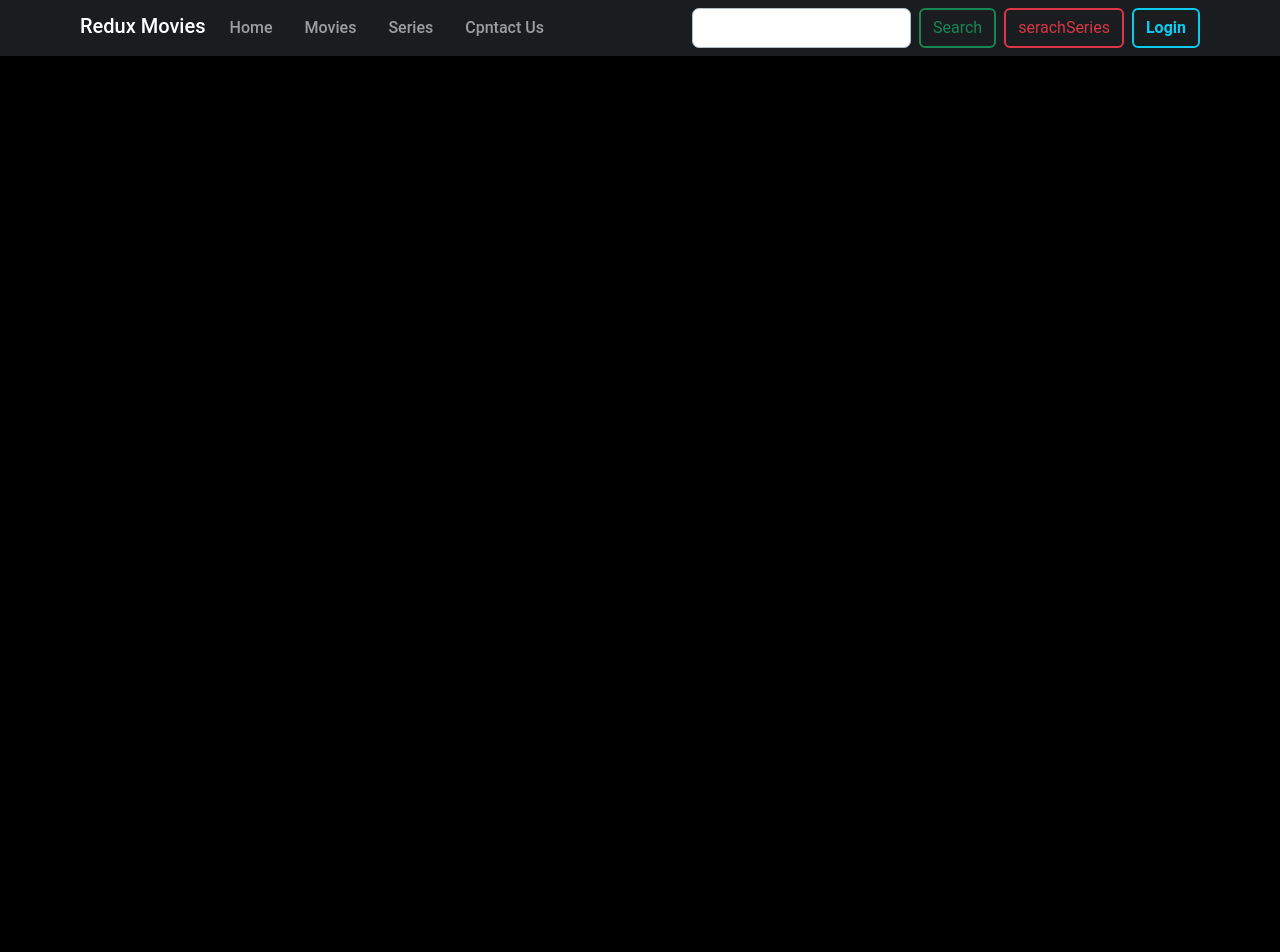
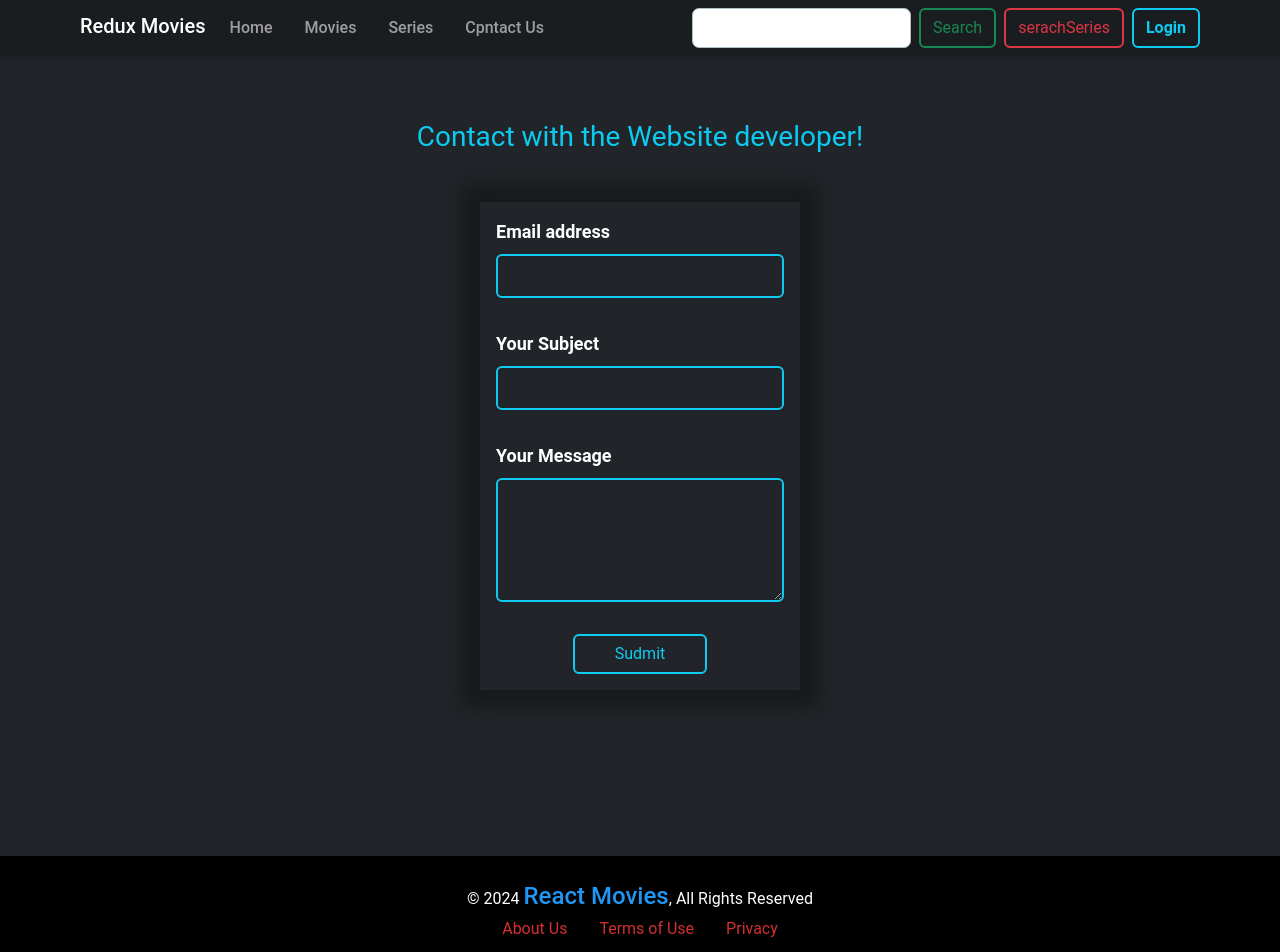
Before and after one commit to HazemAhmed9575/Aflame, a React (Vite) app: page /cpntacus in a window 1280 px wide. Shown: the top 952 px of the page. Before the commit the page ends 800 px from the top, so only its background shows below. Built offline with nearby package versions, Linux system fonts and the light colour scheme.

Commit message:
cpntactus

```diff
--- a/src/App.jsx
+++ b/src/App.jsx
@@ -5,6 +5,7 @@ import Move from './padges/Move'
 import Series from './padges/Series'
 import CpntactUs from './padges/CpntactUs'
 import { Route, Routes } from 'react-router-dom'
+import Footer from './compont/footer'
 
 function App() {
   return (
@@ -15,9 +16,9 @@ function App() {
           <Route path="/" element={<Home />} />
           <Route path="/move" element={<Move/> }/>
           <Route path="/series" element={<Series/> }/>
-          <Route path="/cpntacUS" element={<CpntactUs/> }/>
+          <Route path="/cpntacus" element={<CpntactUs/> }/>
         </Routes>
-
+<Footer/>
 
     </div>
   )
--- /dev/null
+++ b/src/compont/Footer.jsx
@@ -0,0 +1,45 @@
+import { Typography } from "@material-tailwind/react";
+
+ function Footer() {
+  return (
+    <footer className=" w-full  gap-y-1  py-6 text-center md:justify-between flex flex-col items-center ">
+      <Typography color="blue-gray" className="font-normal text-white">
+        &copy; 2024 <span className="text-2xl text-blue-500 font-medium">React Movies</span>, All Rights Reserved
+      </Typography>
+      <ul className="flex flex-wrap items-center gap-y-2  gap-x-8">
+        <li>
+          <Typography
+            as="a"
+            href="#"
+            color="blue-gray"
+            className="font-normal text-red-700 transition-colors hover:text-blue-500 focus:text-blue-500"
+          >
+            About Us
+          </Typography>
+        </li>
+        <li>
+          <Typography
+            as="a"
+            href="#"
+            color="blue-gray"
+            className="font-normal text-red-700 transition-colors hover:text-blue-500 focus:text-blue-500"
+          >
+            Terms of Use
+          </Typography>
+        </li>
+        <li>
+          <Typography
+            as="a"
+            href="#"
+            color="blue-gray"
+            className="font-normal text-red-700 transition-colors hover:text-blue-500 focus:text-blue-500"
+          >
+            Privacy
+          </Typography>
+        </li>
+
+      </ul>
+    </footer>
+  );
+}
+export default Footer
--- a/src/compont/NavBar.jsx
+++ b/src/compont/NavBar.jsx
@@ -3,7 +3,6 @@ import {
   Navbar,
   Collapse,
   Typography,
-  Button,
   IconButton,
   Input,
 } from "@material-tailwind/react";
@@ -12,6 +11,8 @@ import { Link } from "react-router-dom";
 
 function NavBar() {
   const [openNav, setOpenNav] = useState(false);
+  const [search,setSearch]=useState("")
+  const [searchpath,setSearchpath]=useState("serachSeries")
 
   useEffect(() => {
     window.addEventListener(
@@ -25,32 +26,32 @@ function NavBar() {
       <Typography
         as="li"
         variant="small"
-        className="p-1 font-medium text-base active:text-white hover:text-gray-400">
-        <Link to={"/"} className="flex items-center">
+        className="p-1 font-medium text-base  hover:text-gray-400">
+        <Link to={"/"} className="flex focus:text-white items-center">
           Home
         </Link>
       </Typography>
       <Typography
         as="li"
         variant="small"
-        className="p-1 font-medium text-base active:text-white hover:text-gray-400 ">
-        <Link to={"/move"} className="flex items-center">
+        className="p-1 font-medium text-base  hover:text-gray-400 ">
+        <Link to={"/move"} className="flex items-center focus:text-white">
           Movies
         </Link>
       </Typography>
       <Typography
         as="li"
         variant="small"
-        className="p-1 font-medium text-base active:text-white hover:text-gray-400 ">
-        <Link to={"/series"} className="flex items-center ">
+        className="p-1 font-medium text-base  hover:text-gray-400 ">
+        <Link to={"/series"} className="flex focus:text-white items-center ">
           Series
         </Link>
       </Typography>
       <Typography
         as="li"
         variant="small"
-        className="p-1 font-medium text-base hover:text-gray-400 ">
-        <Link to={"/cpntactUs"} className="flex items-center">
+        className="p-1 font-medium text-base  hover:text-gray-400 ">
+        <Link to={"/cpntacus"} className="flex focus:text-white items-center">
           Cpntact Us
         </Link>
       </Typography>
@@ -58,7 +59,7 @@ function NavBar() {
   );
   // end  navList Home, Movies , Series , Cpntact Us
   return (
-    <Navbar className=" max-w-full bg-[#212529] rounded-none border-0 p-2   ">
+    <Navbar className=" max-w-full bg-[#212529] rounded-none border-0 p-2 sticky top-0 z-10  ">
       <div className=" w-full flex flex-wrap items-center justify-around font-mono ">
         {/* navList and  Redux Movies */}
         <div className=" flex gap-x-5">
@@ -77,15 +78,17 @@ function NavBar() {
           <div className="relative flex w-full gap-2 md:w-max">
             <Input
               type="search"
+              value={search}
+              onChange={(e)=>setSearch(e.target.value)}
               placeholder="Search with movies"
               className="placeholder:text-black placeholder:after:text-black bg-white"
             />
           </div>
-          <button className="py-1.5 px-3 text-base  border-2 rounded-md  text-[#198754] border-[#198754] hover:bg-[#198754] hover:text-white">
+          <button className={`py-1.5 px-3 text-base  border-2 rounded-md  text-[#198754] border-[#198754] hover:bg-[#198754] hover:text-white ${search == "" && "pointer-events-none"}`}>
             Search
           </button>
-          <button className="py-1.5 px-3 text-base   border-2 rounded-md text-[#dc3545] border-[#dc3545] hover:text-white hover:bg-[#dc3545]">
-            serachSeries
+          <button onClick={()=>{searchpath == "serachSeries" ?setSearchpath("serachMovies"):setSearchpath("serachSeries")}} className={`py-1.5 px-3 text-base   border-2 rounded-md ${searchpath == "serachSeries" ? "text-[#dc3545] border-[#dc3545] hover:text-white hover:bg-[#dc3545]":"text-blue-700 border-2 rounded-md border-blue-700 hover:bg-blue-700 hover:text-white"}`}>
+            {searchpath}
           </button>
           <button className="py-1.5 px-3 text-base font-bold text-[#0dcaf0] border-2 rounded-md border-[#0dcaf0] hover:bg-[#0dcaf0] hover:text-black ">
             Login
--- a/src/padges/CpntactUs.jsx
+++ b/src/padges/CpntactUs.jsx
@@ -2,7 +2,51 @@ import React from 'react'
 
 function CpntactUs() {
   return (
-    <div>CpntactUs</div>
+    <div className='h-screen w-full flex flex-col items-center gap-6 bg-[#212529] pt-10'>
+
+<div className="text-center p-5">
+  <h1 className="text-[#0dcaf0] text-[1.75rem]" >Contact with the Website developer!</h1>
+</div>
+
+<div className='flex flex-col gap-8 p-4 w-1/4 shadow-[0_0_20px_20px_rgba(0,0,0,0.3)] text-white' >
+
+
+  <div className="flex flex-col gap-2">
+  <label className='font-bold text-lg' >Email address</label>
+  <input type="text" className='bg-[#212529]  text-[#0dcaf0] border-[#0dcaf0] border-2 rounded-md p-2 focus:outline-none focus:shadow-[0_0_0_0.25rem_rgba(13,110,253,0.25)]' />
+  </div>
+
+<div className="flex flex-col gap-2">
+<label className='font-bold text-lg'> Your Subject</label>
+<input type="text" className='bg-[#212529] text-[#0dcaf0] border-[#0dcaf0] border-2 rounded-md p-2 focus:outline-none focus:shadow-[0_0_0_0.25rem_rgba(13,110,253,0.25)]' />
+</div>
+
+<div className="flex flex-col gap-2">
+<label className='font-bold text-lg' > Your Message</label>
+<textarea name="massage" rows="4" className='bg-[#212529] p-3 text-[#0dcaf0] border-[#0dcaf0] border-2 rounded-md focus:outline-none focus:shadow-[0_0_0_0.25rem_rgba(13,110,253,0.25)]'></textarea>
+</div>
+
+
+
+<div className='flex justify-center  w-full'>
+<button className="py-1.5 px-10 text-base  text-[#0dcaf0] border-2 rounded-md border-[#0dcaf0] hover:bg-[#0dcaf0] hover:text-black ">
+
+    Sudmit</button>
+</div>
+
+</div>
+
+
+
+
+
+
+
+
+
+
+
+    </div>
   )
 }
 
```
